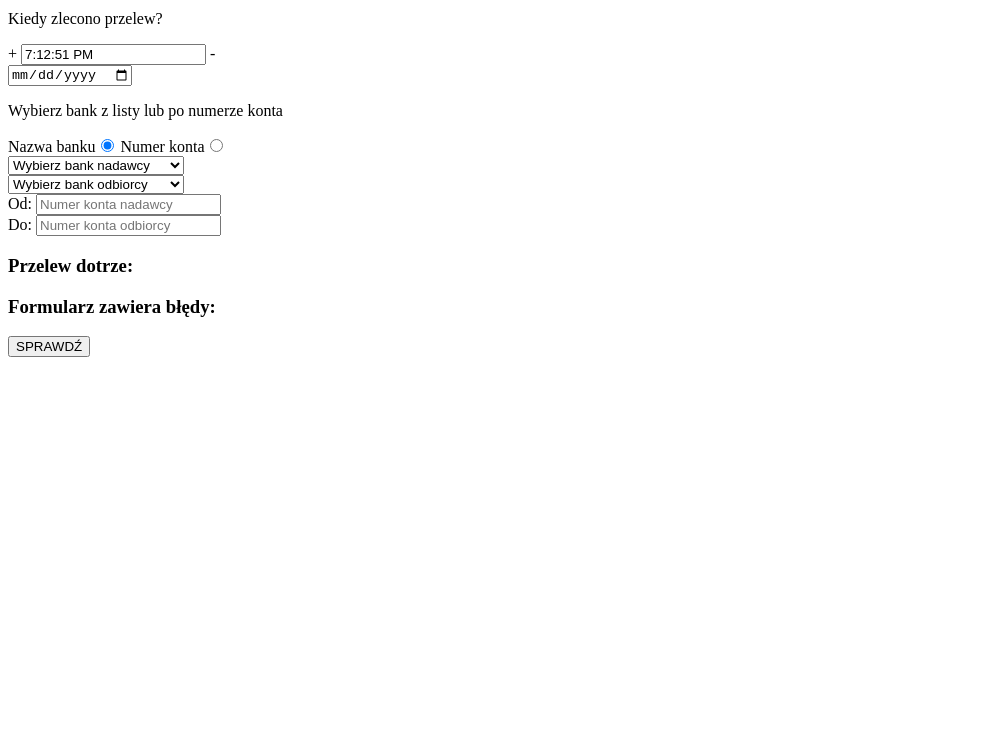
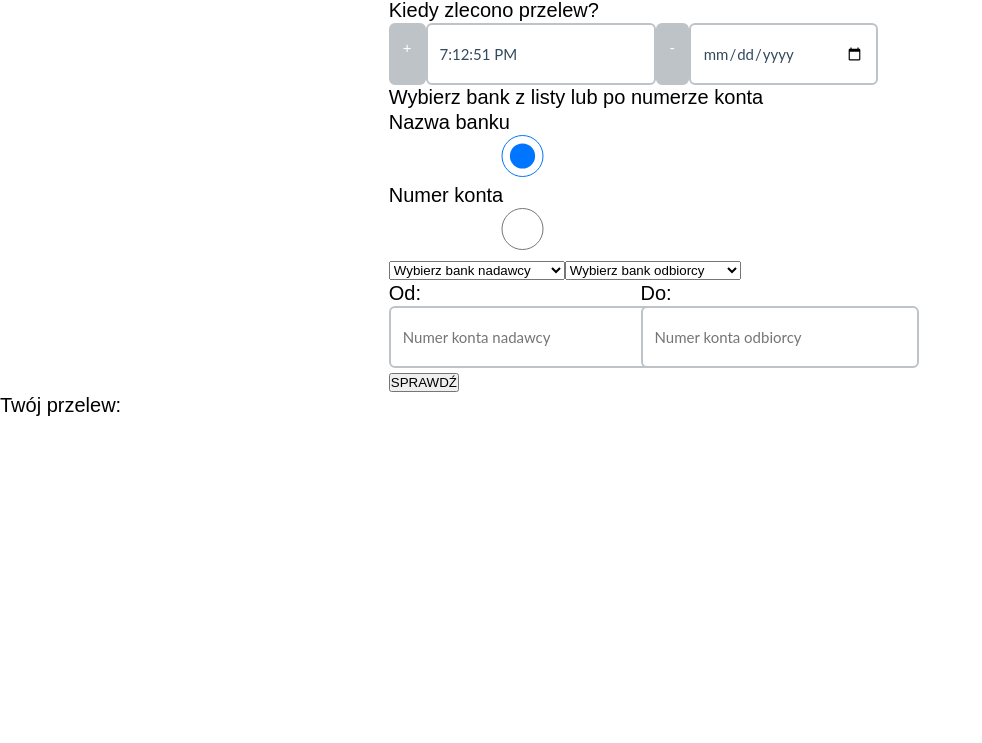
Before and after one commit to aniaska4/tranfer_calc, a plain HTML site: page index.html in a window 1280 px wide. Shown: the part 57-800 px from the top of the page, without its empty margins (0-982 px from the left). Drawn offline with nearby package versions, Linux system fonts and the light colour scheme.

Commit message:
add new functionality get time in

```diff
--- a/app.js
+++ b/app.js
@@ -1,52 +1,66 @@
-document.addEventListener("DOMContentLoaded", function () {
-    const input = document.getElementById('time');
-    const add = document.getElementById('add');
-    const subtract = document.getElementById('subtract');
+document.addEventListener("DOMContentLoaded", function() {
+  // setting current time:
+  const input = document.getElementById("time");
+  const add = document.getElementById("add");
+  const subtract = document.getElementById("subtract");
   input.value = new Date().toLocaleTimeString();
   let currentTime = new Date().getTime();
   let i = 0;
 
-    add.addEventListener('click', function () {
-        console.log(i);
+  //add and subtract 5 minutes to current time:
+  add.addEventListener("click", function() {
     i = i + 1000 * 60 * 5;
     input.value = new Date(currentTime + i).toLocaleTimeString();
   });
-    subtract.addEventListener('click', function () {
+
+  subtract.addEventListener("click", function() {
     console.log(i);
     i = i - 1000 * 60 * 5;
     input.value = new Date(currentTime + i).toLocaleTimeString();
   });
 
-    document.querySelector(".item-12").addEventListener("click", function (e) {
+  //event getting all information about bank's transfers:
+  document.querySelector(".item-12").addEventListener("click", function(e) {
     e.preventDefault();
-        const nameBankOut = document.querySelector("#from-bank").value //nazwa banku wychodzącego
-        const nameBankIn = document.querySelector("#to-bank").value //nazwa banku przychodzącego
 
-        // pobieram nazwy banków z tablicy
-        const dataName = allDataDetails.map(function (e) {
+    //hours of outgoing transfers:
+    const nameBankOut = document.querySelector("#from-bank").value;
+
+    // get name of bank from array:
+    const dataName = allDataDetails.map(function(e) {
       return e.name;
-        })
-        console.log(dataName) //wszystkie banki
+    });
+    console.log(dataName); //all banks in array
 
-        //wyciągnięcie godzin konkretnych banków
-        const isTheBankNameExiste = dataName.filter(function (e) {
+    //extracting hours of specific banks (OUT):
     const nameOfBank = allDataDetails.find(item => item.name === nameBankOut);
-            const timeOutOfBank = nameOfBank.timeOut;
-            const firstTime = timeOutOfBank.filter( e => {
-                if (input.value <= e) {
-                   console.log("godzina jest mniejsza")
-                } else {
-                    console.log("godzina jest większa")
-                }
-                return e
-            })
+    const timeOutOfBank = nameOfBank.timeOut; //tablica z godzinami
+    const finalTimeOut = timeOutOfBank.find(e => input.value <= e);
+
+    console.log(timeOutOfBank);
+    console.log(finalTimeOut);
+
+    //hours of incoming transfers:
+    const nameBankIn = document.querySelector("#to-bank").value;
+    console.log(nameBankIn);
+
+    //extracting hours of specific banks (IN):
+    const nameofBankIn = allDataDetails.find(item => item.name === nameBankIn);
+    const timeInOfBank = nameofBankIn.timeIn; //tablica z godzinami
+    const finalTimeIn = timeInOfBank.find(e => finalTimeOut <= e);
+    console.log(nameofBankIn);
+    console.log(timeInOfBank);
+    console.log(finalTimeIn);
+
+    // //pobranie innerHTML z HTML
+    // const select = document.querySelector("#from-bank");
+    // const select2 = function(sel) {
+    //   const selectbankname = sel.options[sel.selectedIndex].text;
+    //   return selectbankname;
+    // };
+
+    $(".information").html(`<span>Przelew wykonano o :  ${input.value} </span>
+        </br> <span>Środki zostaną zaksięgowane w banku  o godzinie: ${finalTimeOut} </span>
+        </br> <span>Środki pojawią się w banku: o godzinie: ${finalTimeIn}</span>`);
   });
-
-        function byLength(e1, e2) {
-            e1 = e1.length;
-            e2 = e2.length;
-            return e1 > e2 ? 1 : (e1 < e2 ? -1 : 0);
-        }
-
-    })
 });
--- a/data/data.js
+++ b/data/data.js
@@ -1,21 +1,162 @@
-const allDataDetails = [{
+const allDataDetails = [
+  {
     name: "alr",
-        timeIn: ["8:20", "12:20", "15:20"],
-        timeOut: ["11:00", "15:00", "17:00", ],
+    timeOut: ["08:20", "12:20", "15:20"],
+    timeIn: ["11:00", "15:00", "17:00"]
   },
   {
     name: "bph",
-        timeIn: ["10:30", "14:30", "17:00"],
-        timeOut: ["11:45", "15:45", "17:00"],
+    timeOut: ["10:30", "14:30", "17:00"],
+    timeIn: ["11:45", "15:45", "17:00"]
   },
   {
     name: "bps",
-        timeIn: ["15:00", "15:00", "15:00"],
-        timeOut: ["12:00", "16:00", "18:00"],
+    timeOut: ["15:00", "15:00", "15:00"],
+    timeIn: ["12:00", "16:00", "18:00"]
   },
   {
     name: "mill",
-        timeIn: ["8.10", "12.10", "14:30"],
-        timeOut: ["12.00", "15:30", "17:15"],
+    timeOut: ["08.10", "12.10", "14:30"],
+    timeIn: ["12.00", "15:30", "17:15"]
   },
-]
+  {
+    name: "agri",
+    timeOut: ["08.00", "12.00", "14:30"],
+    timeIn: ["12.00", "16:00", "18:00"]
+  },
+  {
+    name: "pek",
+    timeOut: ["08.30", "12.30", "15:00"],
+    timeIn: ["11.00", "15:00", "17:30"]
+  },
+  {
+    name: "pcz",
+    timeOut: ["09.00", "13.00", "15:00"],
+    timeIn: ["11.00", "15:00", "17:30"]
+  },
+  {
+    name: "sant",
+    timeOut: ["09.00", "13.30", "16:00"],
+    timeIn: ["11.00", "15:00", "17:00"]
+  },
+  {
+    name: "bgk",
+    timeOut: ["08.45", "12.00", "15:10"],
+    timeIn: ["10.30", "14:30", "17:00"]
+  },
+  {
+    name: "fts",
+    timeOut: ["08.00", "11.45", "14:15"],
+    timeIn: ["12.00", "15:00", "17:00"]
+  },
+  {
+    name: "bos",
+    timeOut: ["08.35", "12.35", "15:00"],
+    timeIn: ["11.00", "15:00", "17:30"]
+  },
+  {
+    name: "cit",
+    timeOut: ["08.00", "12.15", "15:30"],
+    timeIn: ["10.30", "14:30", "17:30"]
+  },
+  {
+    name: "lks",
+    timeOut: ["07:55", "11.45", "14:15"],
+    timeIn: ["12.00", "16:00", "18:00"]
+  },
+  {
+    name: "deu",
+    timeOut: ["07:45", "12.00", "15:00"],
+    timeIn: ["12.00", "16:00", "17:30"]
+  },
+  {
+    name: "dnb",
+    timeOut: ["08:00", "12.00", "14:30"],
+    timeIn: ["11.00", "15:00", "17:30"]
+  },
+  {
+    name: "eur",
+    timeOut: ["07:30", "11.30", "14:30"],
+    timeIn: ["11.00", "15:00", "17:00"]
+  },
+  {
+    name: "gin",
+    timeOut: ["08:15", "12.15", "14:30"],
+    timeIn: ["10.00", "14:00", "17:00"]
+  },
+  {
+    name: "hsb",
+    timeOut: ["09:30", "13:30", "16:30"],
+    timeIn: ["10.00", "14:00", "16:00"]
+  },
+  {
+    name: "ide",
+    timeOut: ["09:30", "13:30", "16:00"],
+    timeIn: ["10.30", "14:30", "16:30"]
+  },
+  {
+    name: "ing",
+    timeOut: ["09:30", "13:30", "16:00"],
+    timeIn: ["10.30", "14:30", "16:30"]
+  },
+  {
+    name: "int",
+    timeOut: ["08:00", "11:45", "14:30"],
+    timeIn: ["11.30", "11:30", "17:30"]
+  },
+  {
+    name: "mbk",
+    timeOut: ["05:55", "09:55", "13:25"],
+    timeIn: ["11.15", "15:00", "18:15"]
+  },
+  {
+    name: "nest",
+    timeOut: ["08:00", "12:00", "14:30"],
+    timeIn: ["10.30", "14:15", "17:00"]
+  },
+  {
+    name: "nob",
+    timeOut: ["08:15", "12:15", "14:30"],
+    timeIn: ["10.00", "14:00", "17:00"]
+  },
+  {
+    name: "nrd",
+    timeOut: ["08:10", "11:30", "14:10"],
+    timeIn: ["10.45", "14:45", "17:15"]
+  },
+  {
+    name: "pko",
+    timeOut: ["08:00", "11:45", "14:30"],
+    timeIn: ["11.30", "15:10", "17:30"]
+  },
+  {
+    name: "pkh",
+    timeOut: ["08:30", "12:30", "15:30"],
+    timeIn: ["11.00", "15:00", "17:30"]
+  },
+  {
+    name: "pls",
+    timeOut: ["08:00", "11:30", "14:00"],
+    timeIn: ["12.00", "15:30", "18:00"]
+  },
+  {
+    name: "frr",
+    timeOut: ["08:00", "12:15", "15:00"],
+    timeIn: ["11.30", "15:15", "18:00"]
+  },
+  {
+    name: "tmo",
+    timeOut: ["08:20", "12:20", "15:10"],
+    timeIn: ["11.30", "15:30", "17:00"]
+  },
+  {
+    name: "toy",
+    timeOut: ["08:10", "12:10", "14:30"],
+    timeIn: ["10.30", "14:30", "16:30"]
+  },
+  {
+    name: "vwb",
+    timeOut: ["07:55", "11:45", "14:15"],
+    timeIn: ["12.00", "16:00", "18:00"]
+  }
+];
--- a/index.html
+++ b/index.html
@@ -5,17 +5,19 @@
     <meta name="viewport" content="width=device-width, initial-scale=1.0">
     <meta http-equiv="X-UA-Compatible" content="ie=edge">
     <title>Kiedy przelew</title>
+    <link rel="stylesheet" href="style.css">
     <script src="app.js"></script>
     <script src="data/data.js"></script>
     <script src="https://cdnjs.cloudflare.com/ajax/libs/moment.js/2.18.1/moment.min.js"></script>
     <script src="https://ajax.googleapis.com/ajax/libs/jquery/3.4.0/jquery.min.js"></script>
 </head>
 <body>
+    <div class="container">
         <div class="step-one">
                 <h2>Kalkulator czasu przelewu</h2>
                 <form action="" name="kiedy-przelew">
                     <p class="field-desc">Kiedy zlecono przelew?</p>
-                    <div class="flex">
+                    <div class="flex change">
                         <div class="item-6">
                             <div class="three-part-field">
                                 <span class="add-time btn-inc" id="add">+</span>
@@ -40,12 +42,12 @@
                         <div class="item-6">
                             <select name="from-bank" id="from-bank">
                                 <option value="0" selected="selected">Wybierz bank nadawcy</option>
-                            <option value="alr">Alior Bank</option><option value="bph">Bank BPH</option><option value="bps">Bank BPS</option><option value="agri">Credit Agricole</option><option value="mil">Bank Millennium</option><option value="pek">Bank Pekao SA</option><option value="pcz">Bank Pocztowy</option><option value="sant">Santander</option><option value="bgk">BGK</option><option value="fts">BGŻ BNP Paribas</option><option value="bos">BOŚ Bank</option><option value="cit">Bank Handlowy (Citibank)</option><option value="lks">Volkswagen Bank</option><option value="deu">Deutsche Bank Polska</option><option value="dnb">DnB NORD</option><option value="eur">Eurobank</option><option value="gin">Getin Bank</option><option value="hsb">HSBC Bank Polska</option><option value="ide">Idea Bank</option><option value="ing">ING Bank Śląski</option><option value="int">Inteligo</option><option value="mbk">mBank</option><option value="nes">Nest Bank</option><option value="nob">Noble Bank</option><option value="nrd">Nordea Bank</option><option value="pko">PKO Bank Hipoteczny</option><option value="pkh">PKO Bank Polski</option><option value="pls">Plus Bank</option><option value="rff">Raiffeisen</option><option value="tmo">T-Mobile Usługi Bankowe</option><option value="toy">Toyota Bank</option></select>
+                            <option value="alr">Alior Bank</option><option value="bph">Bank BPH</option><option value="bps">Bank BPS</option><option value="agri">Credit Agricole</option><option value="mil">Bank Millennium</option><option value="pek">Bank Pekao SA</option><option value="pcz">Bank Pocztowy</option><option value="sant">Santander</option><option value="bgk">BGK</option><option value="fts">BGŻ BNP Paribas</option><option value="bos">BOŚ Bank</option><option value="cit">Bank Handlowy (Citibank)</option><option value="lks">Volkswagen Bank</option><option value="deu">Deutsche Bank Polska</option><option value="dnb">DnB NORD</option><option value="eur">Eurobank</option><option value="gin">Getin Bank</option><option value="hsb">HSBC Bank Polska</option><option value="ide">Idea Bank</option><option value="ing">ING Bank Śląski</option><option value="int">Inteligo</option><option value="mbk">mBank</option><option value="nes">Nest Bank</option><option value="nob">Noble Bank</option><option value="nrd">Nordea Bank</option><option value="pkh">PKO Bank Hipoteczny</option><option value="pko">PKO Bank Polski</option><option value="pls">Plus Bank</option><option value="rff">Raiffeisen</option><option value="tmo">T-Mobile Usługi Bankowe</option><option value="toy">Toyota Bank</option><option value="vwb">VW Bank direct</option></select>
                         </div>
                         <div class="item-6">
                             <select name="to-bank" id="to-bank">
                                 <option value="0" selected="selected">Wybierz bank odbiorcy</option>
-                            <option value="alr">Alior Bank</option><option value="bph">Bank BPH</option><option value="bps">Bank BPS</option><option value="agri">Credit Agricole</option><option value="mil">Bank Millennium</option><option value="pek">Bank Pekao SA</option><option value="pcz">Bank Pocztowy</option><option value="sant">Santander</option><option value="bgk">BGK</option><option value="fts">BGŻ BNP Paribas</option><option value="bos">BOŚ Bank</option><option value="cit">Bank Handlowy (Citibank)</option><option value="lks">Volkswagen Bank</option><option value="deu">Deutsche Bank Polska</option><option value="dnb">DnB NORD</option><option value="eur">Eurobank</option><option value="gin">Getin Bank</option><option value="hsb">HSBC Bank Polska</option><option value="ide">Idea Bank</option><option value="ing">ING Bank Śląski</option><option value="int">Inteligo</option><option value="mbk">mBank</option><option value="nes">Nest Bank</option><option value="nob">Noble Bank</option><option value="nrd">Nordea Bank</option><option value="pko">PKO Bank Hipoteczny</option><option value="pkh">PKO Bank Polski</option><option value="pls">Plus Bank</option><option value="rff">Raiffeisen</option><option value="tmo">T-Mobile Usługi Bankowe</option><option value="toy">Toyota Bank</option></select>
+                            <option value="alr">Alior Bank</option><option value="bph">Bank BPH</option><option value="bps">Bank BPS</option><option value="agri">Credit Agricole</option><option value="mil">Bank Millennium</option><option value="pek">Bank Pekao SA</option><option value="pcz">Bank Pocztowy</option><option value="sant">Santander</option><option value="bgk">BGK</option><option value="fts">BGŻ BNP Paribas</option><option value="bos">BOŚ Bank</option><option value="cit">Bank Handlowy (Citibank)</option><option value="lks">Volkswagen Bank</option><option value="deu">Deutsche Bank Polska</option><option value="dnb">DnB NORD</option><option value="eur">Eurobank</option><option value="gin">Getin Bank</option><option value="hsb">HSBC Bank Polska</option><option value="ide">Idea Bank</option><option value="ing">ING Bank Śląski</option><option value="int">Inteligo</option><option value="mbk">mBank</option><option value="nes">Nest Bank</option><option value="nob">Noble Bank</option><option value="nrd">Nordea Bank</option><option value="pko">PKO Bank Hipoteczny</option><option value="pkh">PKO Bank Polski</option><option value="pls">Plus Bank</option><option value="rff">Raiffeisen</option><option value="tmo">T-Mobile Usługi Bankowe</option><option value="toy">Toyota Bank</option><option value="vwb">VW Bank direct</option></select>
                         </div>
                     </div>
                     <div class="flex account-by-nr">
@@ -60,17 +62,7 @@
                             <span class="bank-name"></span>
                         </div>
                     </div>
-                        <div class="step-two">
-                <h3>Przelew dotrze:</h3>
 
-                <p class="out-name">
-                    <span id="out-time"></span>
-                </p>
-            </div>
-                <div class="step-error">
-                <h3>Formularz zawiera błędy:</h3>
-                <ul id="error-list"></ul>
-            </div>
                     <div class="flex">
                         <div class="item-12">
                             <input type="submit" value="SPRAWDŹ" class="btn-send">
@@ -78,6 +70,13 @@
                     </div>
                 </form>
             </div>
+        </div>
+    <div class="step-two">
+        <div class="title">
+            Twój przelew:
+
+    </div>
+    <div class="information"></div>
 
 </body>
 </html>
--- a/style.css
+++ b/style.css
@@ -0,0 +1,91 @@
+* {
+  margin: 0;
+  padding: 0;
+}
+body {
+  font-family: "Oswald", sans-serif;
+  font-size: 20px;
+  line-height: 25px;
+  font-weight: 200;
+}
+.container {
+  max-width: 1200px;
+  width: 100%;
+  margin: 0 auto;
+}
+.step-one {
+  display: flex;
+  flex-direction: column;
+  align-items: center;
+}
+.step-one h2 {
+  margin: 15px;
+}
+
+.frm-czas,
+.frm-forma,
+#frm-bank,
+#frm-nrkonta,
+#sprawdz,
+.disc,
+.wyniki {
+  padding: 10px 0;
+  overflow: hidden;
+}
+.frm-czas > div,
+#frm-bank > div,
+#frm-nrkonta > div {
+  margin: 5px 0;
+}
+.three-part-field {
+  position: relative;
+  display: flex;
+  border-collapse: separate;
+  width: 300px;
+}
+.frm-czas span {
+  cursor: pointer;
+  background-color: #da2228;
+  border-color: #da2228;
+}
+
+.add-time,
+.substract-time {
+  padding: 10px 12px;
+  font-size: 15px;
+  color: #fff;
+  text-align: center;
+  background-color: #bdc3c7;
+  border: 2px solid #bdc3c7;
+  border-radius: 6px;
+  -webkit-transition: border 0.25s linear, color 0.25s linear,
+    background-color 0.25s linear;
+  transition: border 0.25s linear, color 0.25s linear,
+    background-color 0.25s linear;
+}
+
+.field {
+  width: 100%;
+  height: 42px;
+  padding: 8px 12px;
+  font-family: Lato, Helvetica, Arial, sans-serif;
+  font-size: 15px;
+  line-height: 1.467;
+  color: #34495e;
+  border: 2px solid #bdc3c7;
+  border-radius: 6px;
+  box-shadow: none;
+  -webkit-transition: border 0.25s linear, color 0.25s linear,
+    background-color 0.25s linear;
+  transition: border 0.25s linear, color 0.25s linear,
+    background-color 0.25s linear;
+}
+
+.flex {
+  display: flex;
+}
+
+/* .change {
+  display: flex;
+  flex-direction: rows;
+} */
```
Lines whose indentation alone changed are shown as unchanged.
